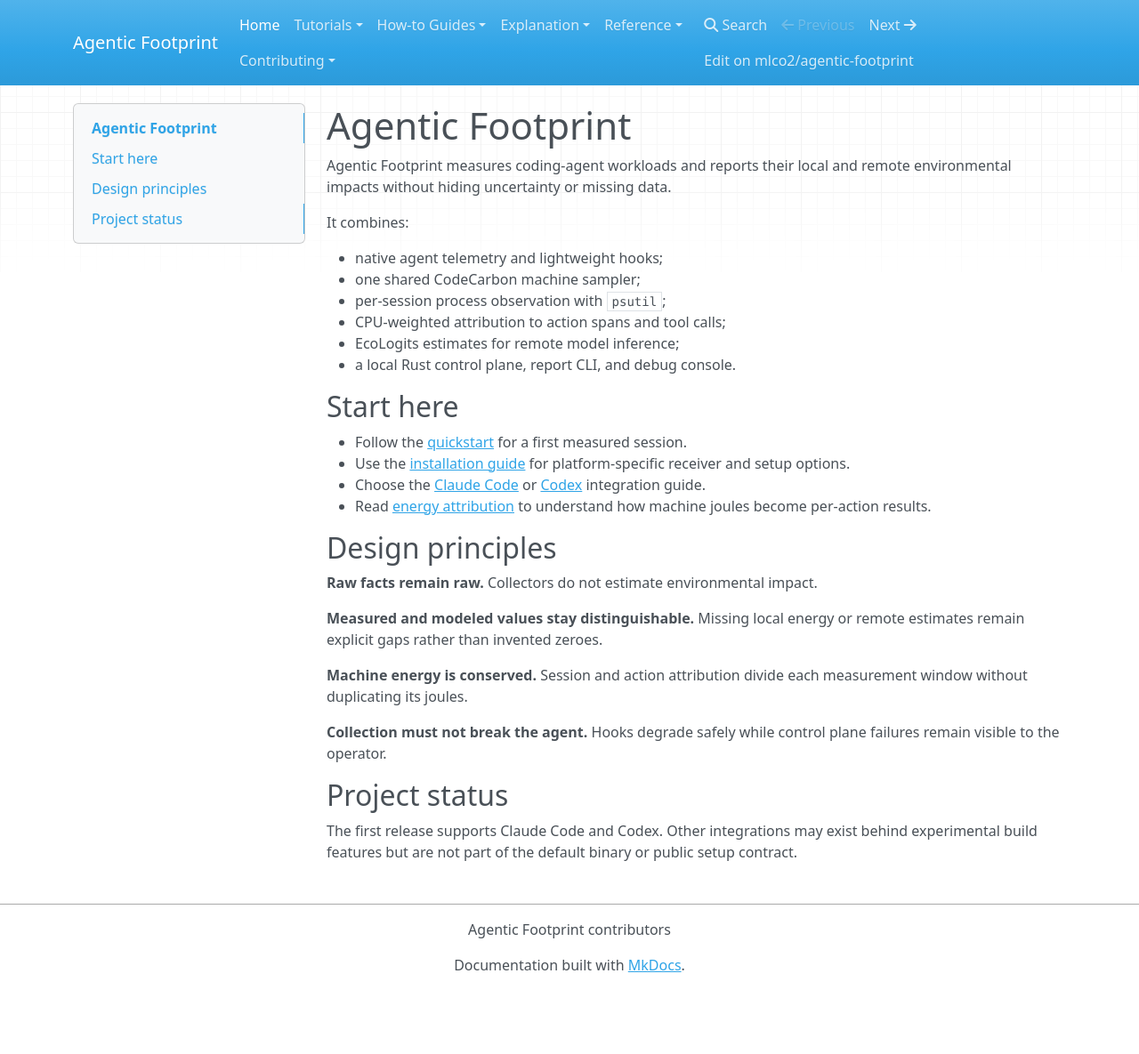
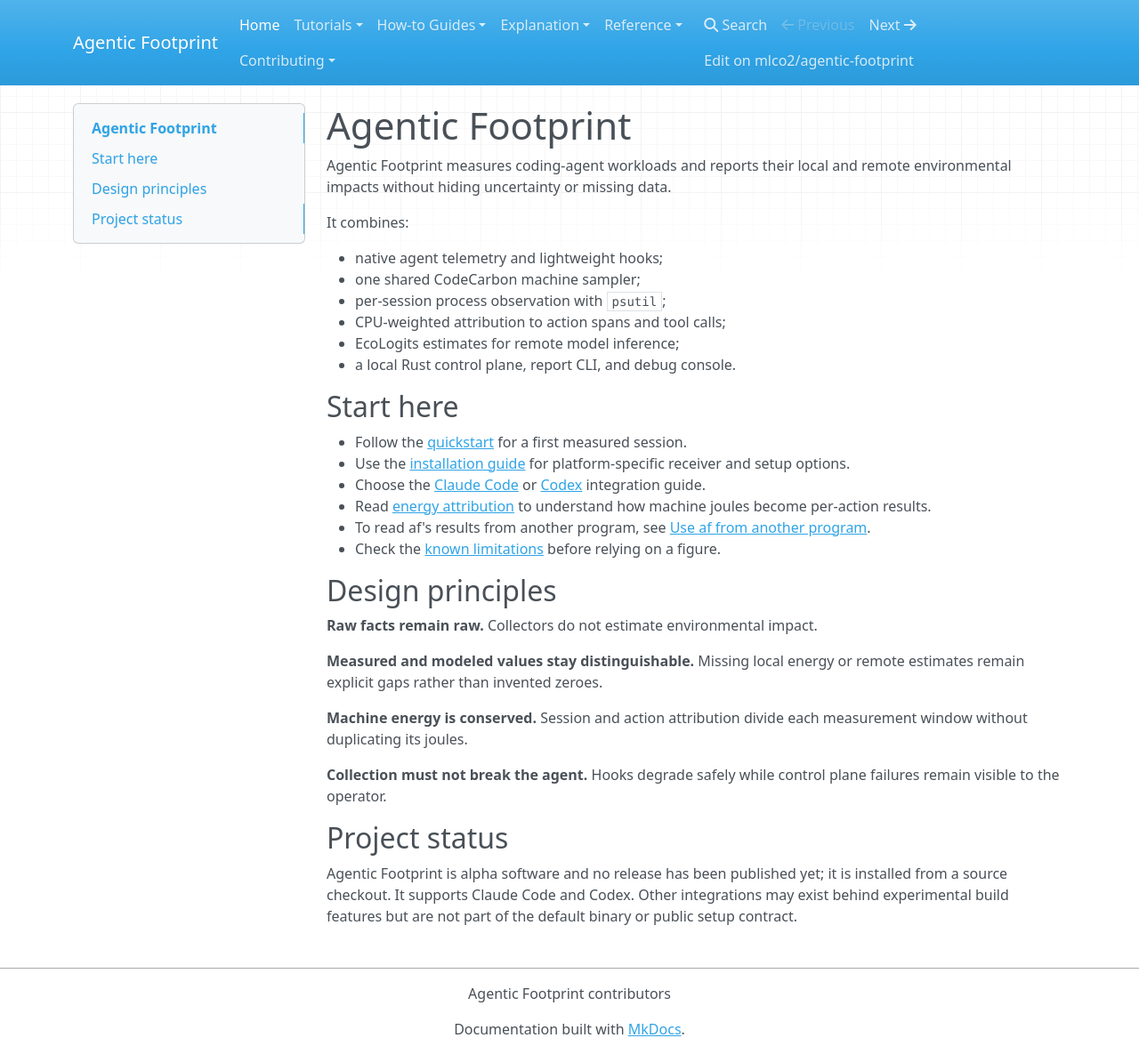
Before and after one commit to mlco2/agentic-footprint, an MkDocs documentation site: the page built from docs/index.md, in a window 1280 px wide and 1185 px high. Shown: the whole window at 89% size. Built offline with MkDocs 1.6.1, drawn with Linux system fonts in a browser that asks for light colours; nearby versions of some CDN libraries.

Commit message:
docs: new pages in the nav, and the new commands in the README and entry pages
Co-Authored-By: Claude Fable 5.2 <noreply@anthropic.com>

```diff
--- a/docs/index.md
+++ b/docs/index.md
@@ -21,6 +21,10 @@ It combines:
   [Codex](how-to/codex.md) integration guide.
 - Read [energy attribution](explanation/energy-attribution.md) to understand how
   machine joules become per-action results.
+- To read af's results from another program, see
+  [Use af from another program](how-to/integrate.md).
+- Check the [known limitations](reference/known-limitations.md) before
+  relying on a figure.
 
 ## Design principles
 
@@ -37,6 +41,7 @@ plane failures remain visible to the operator.
 
 ## Project status
 
-The first release supports Claude Code and Codex. Other integrations may exist
+Agentic Footprint is alpha software and no release has been published yet;
+it is installed from a source checkout. It supports Claude Code and Codex. Other integrations may exist
 behind experimental build features but are not part of the default binary or
 public setup contract.
--- a/mkdocs.yml
+++ b/mkdocs.yml
@@ -66,15 +66,19 @@ nav:
       - Install and configure: how-to/installation.md
       - Claude Code: how-to/claude-code.md
       - Codex: how-to/codex.md
+      - Open the debug console: how-to/debug-console.md
+      - Use af from another program: how-to/integrate.md
       - Verify releases: how-to/verify-release.md
   - Explanation:
       - Energy attribution: explanation/energy-attribution.md
       - Rebuild architecture: explanation/rebuild-architecture.md
   - Reference:
       - CLI: reference/cli.md
+      - Machine-readable output: reference/machine-readable-output.md
       - Debug API: reference/debug-api.md
       - Event schemas: reference/event-schemas.md
       - Release process: reference/release-process.md
+      - Known limitations: reference/known-limitations.md
   - Contributing:
       - Developer guide: contributing/developer-guide.md
       - API boundaries: contributing/api-boundaries.md
```
Also changed, not shown: README.md (+17 -0 lines), docs/tutorials/quickstart.md (+5 -1 lines).
